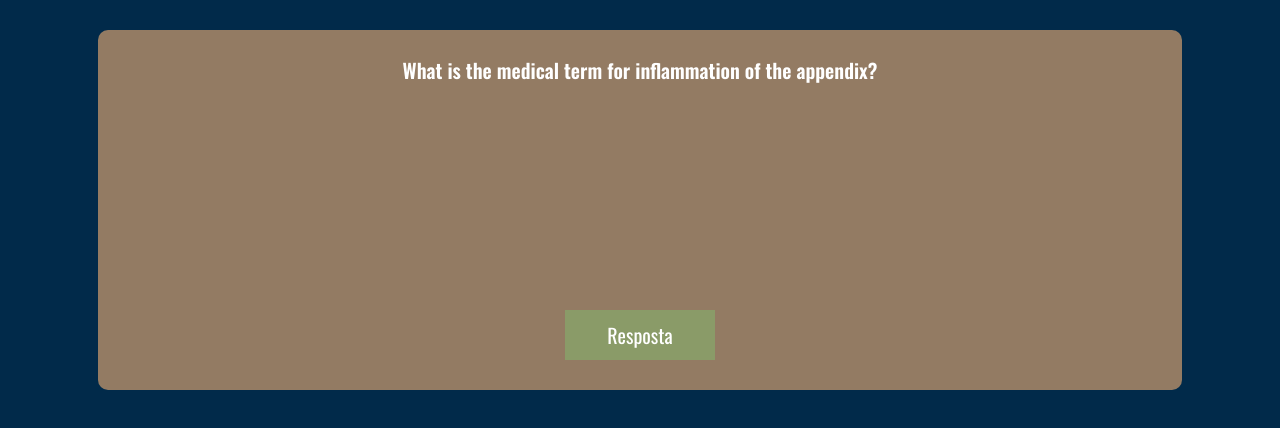
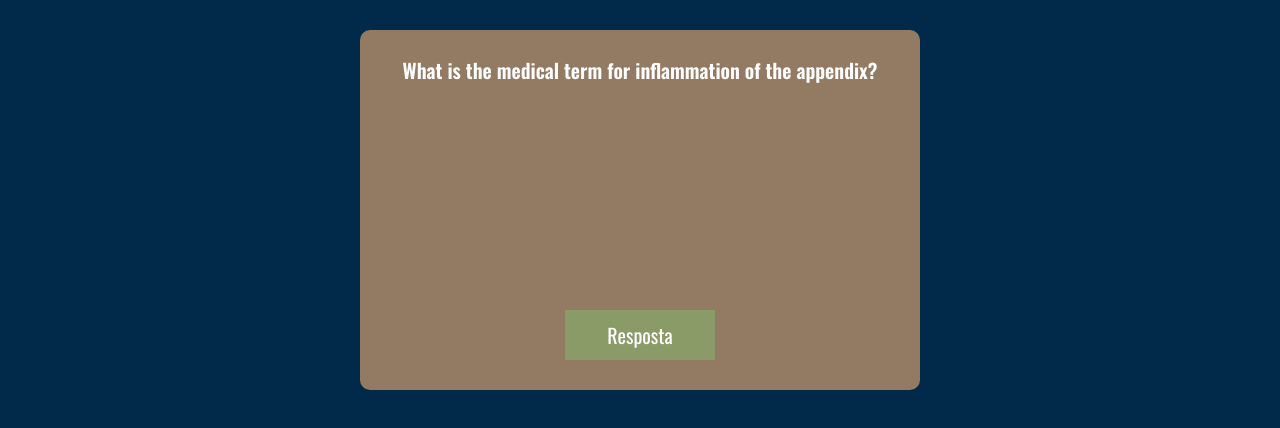
Before and after one commit to cleitonzila/flashCards, a plain HTML site: page index.html in a window 1280 px wide. Drawn offline with nearby package versions, Linux system fonts and the light colour scheme; a web font is replaced by a local one.

Commit message:
Update style.css

```diff
--- a/style.css
+++ b/style.css
@@ -26,6 +26,7 @@ body {
     border-radius: 10px;
     font-size: 20px;
     width: 80vw;
+    max-width: 500px
 }
 
 #btn-conteiner {
```
